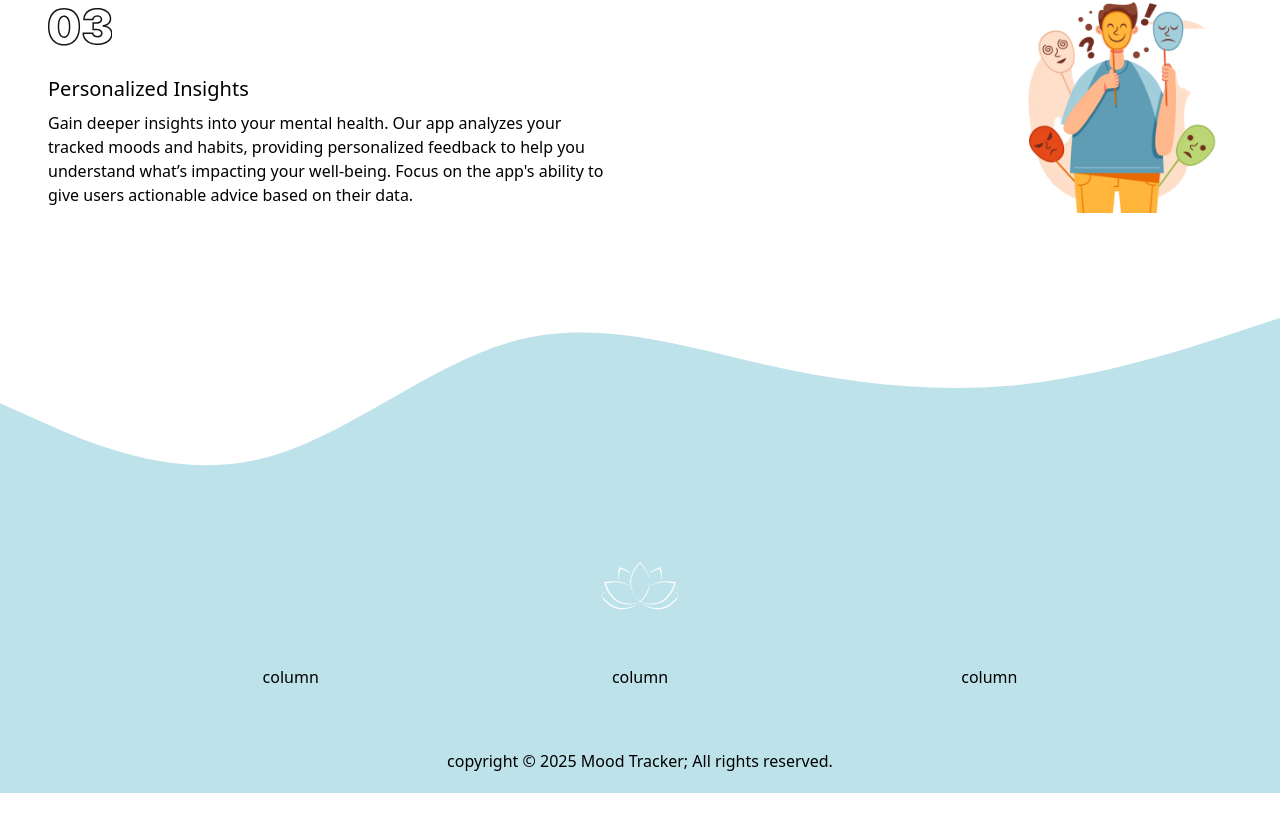
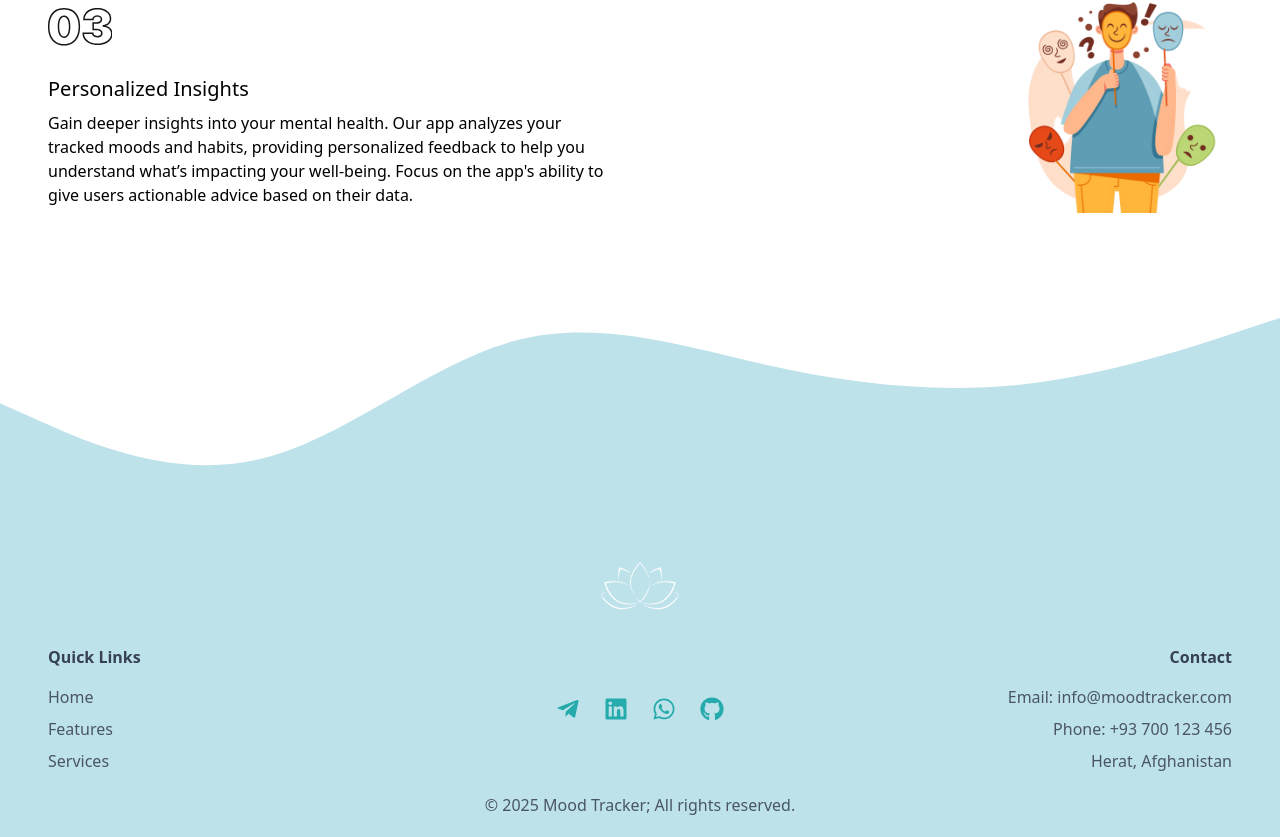
Before and after one commit to HanifaTavassoli/Mood-Tracker, a React (Vite) app: page / in a window 1280 px wide. Shown: the part 2532-3369 px from the top of the page. Before the commit the page ends 3325 px from the top, so only its background shows below. Built offline with nearby package versions, Linux system fonts and the light colour scheme.

Commit message:
add links, social-icons and address

```diff
--- a/src/components/Footer.jsx
+++ b/src/components/Footer.jsx
@@ -1,28 +1,60 @@
 import logo from "../assets/images/logo-white.png";
+import { Link } from "react-router-dom";
+import { FaTelegramPlane, FaLinkedin, FaWhatsapp, FaGithub } from "react-icons/fa";
+
 function Footer() {
   return (
     <>
-      <svg xmlns="http://www.w3.org/2000/svg" viewBox="0 0 1440 320">
+      <svg className="w-full" xmlns="http://www.w3.org/2000/svg" viewBox="0 0 1440 320">
         <path
           fill="#bde2ea"
           d="m0 160 48 21.3C96 203 192 245 288 224S480 117 576 90.7C672 64 768 96 864 117.3c96 21.7 192 31.7 288 21.4C1248 128 1344 96 1392 80l48-16v256H0Z"
         ></path>
       </svg>
+
       <footer className="bg-calm-blue">
-        <div className="text-center mx-auto">
+        <div className="text-center mb-5">
           <img
             src={logo}
             alt="Mood Tracker logo"
             className="rounded-full w-20 inline-block"
           />
         </div>
-        <div className="custom-container grid grid-cols-1 md:grid-cols-3 gap-6 py-10">
-          <div>column</div>
-          <div>column</div>
-          <div>column</div>
+
+        <div className="px-4 md:px-6 lg:px-12 max-w-7xl mx-auto grid grid-cols-1 md:grid-cols-3 gap-8">
+
+          <div className="flex flex-col items-center md:items-start gap-2 text-center md:text-left">
+            <h3 className="font-semibold text-gray-700 mb-2">Quick Links</h3>
+            <Link to="/" className="text-gray-600 hover:text-[#26abac]">Home</Link>
+            <Link to="/features" className="text-gray-600 hover:text-[#26abac]">Features</Link>
+            <Link to="/blog" className="text-gray-600 hover:text-[#26abac]">Services</Link>
+          </div>
+
+          <div className="flex justify-center items-center gap-6">
+            <a href="https://t.me/YourUsername" target="_blank" rel="noopener noreferrer">
+              <FaTelegramPlane className="text-[#26abac] text-2xl cursor-pointer" />
+            </a>
+            <a href="https://www.linkedin.com/in/YourUsername" target="_blank" rel="noopener noreferrer">
+              <FaLinkedin className="text-[#26abac] text-2xl cursor-pointer" />
+            </a>
+            <a href="https://wa.me/YourPhoneNumber" target="_blank" rel="noopener noreferrer">
+              <FaWhatsapp className="text-[#26abac] text-2xl cursor-pointer" />
+            </a>
+            <a href="https://github.com/YourUsername" target="_blank" rel="noopener noreferrer">
+              <FaGithub className="text-[#26abac] text-2xl cursor-pointer" />
+            </a>
+          </div>
+
+          <div className="flex flex-col items-center md:items-end text-center md:text-end gap-2">
+            <h3 className="font-semibold text-gray-700 mb-2">Contact</h3>
+            <p className="text-gray-600">Email: info@moodtracker.com</p>
+            <p className="text-gray-600">Phone: +93 700 123 456</p>
+            <p className="text-gray-600">Herat, Afghanistan</p>
+          </div>
         </div>
-        <p className="text-center font-light py-5">
-          copyright &copy; 2025 Mood Tracker; All rights reserved.{" "}
+
+        <p className="text-center font-light py-5 text-gray-600 text-sm sm:text-base">
+          &copy; 2025 Mood Tracker; All rights reserved.
         </p>
       </footer>
     </>
```
